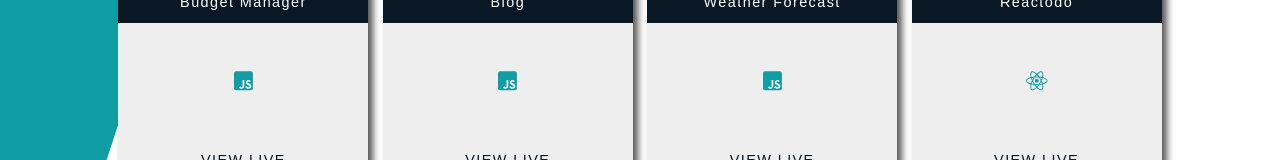
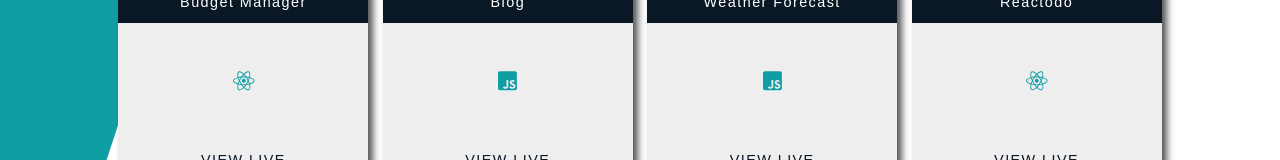
Before and after one commit to KaushikDev/portfolio, a React (Create React App) app: page /projects in a window 1280 px wide. Shown: the part 232-392 px from the top of the page. Built offline with nearby package versions, Linux system fonts and the light colour scheme; a web font is replaced by a local one.

Commit message:
fixed the project link

```diff
--- a/src/components/pages/Projects.js
+++ b/src/components/pages/Projects.js
@@ -6,9 +6,9 @@ import "../../assets/styles/dist/css/projects.css";
 
 const projectsList = [
   {
-    projectLink: "https://kaushikdev.github.io/budget",
+    projectLink: "https://kaushikdev.github.io/budget-manager",
     projectTitle: "Budget Manager",
-    tag: "Javascript",
+    tag: "React",
   },
   {
     projectLink: "https://kaushikdev.github.io/blog",
```
